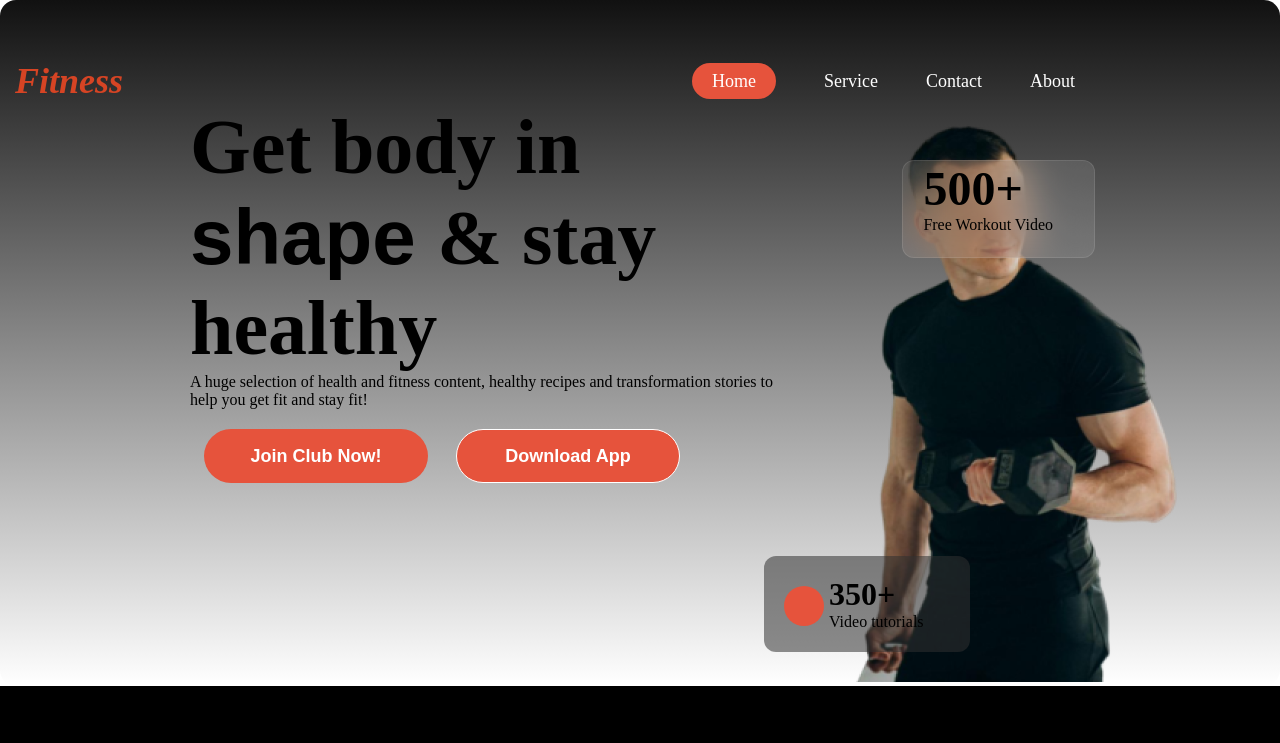
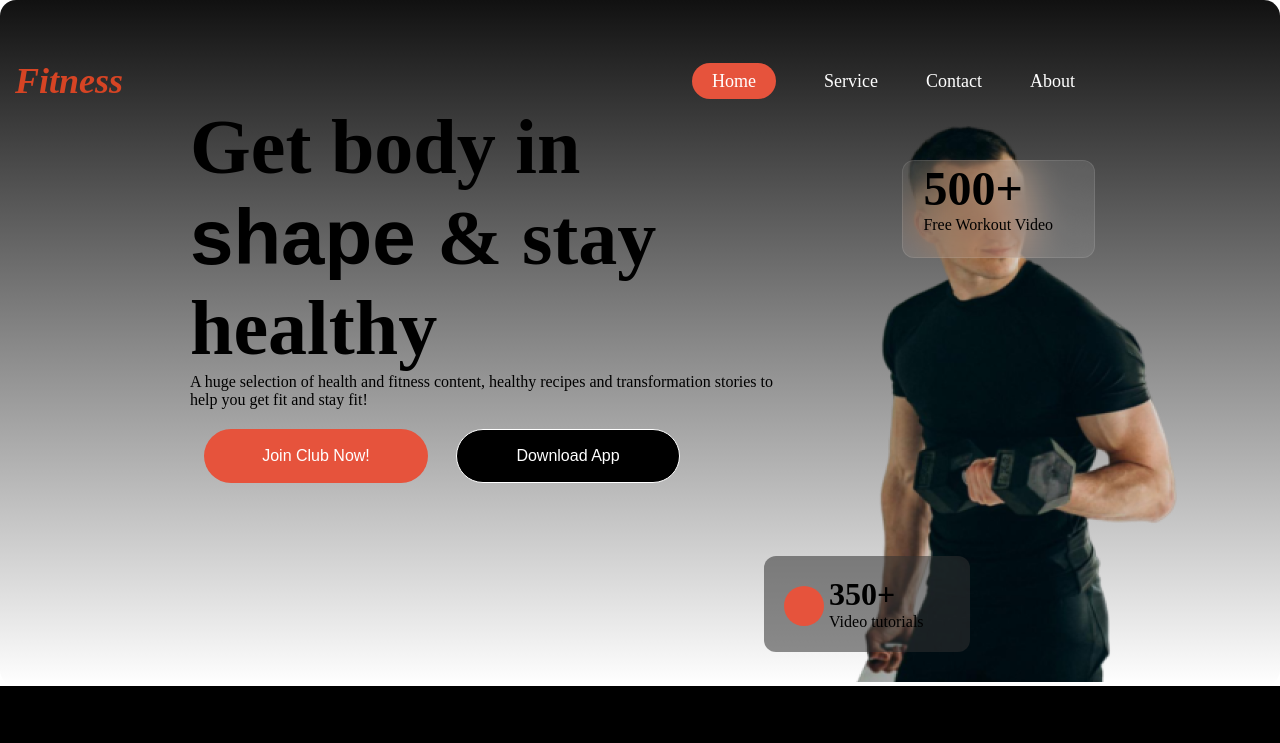
Before and after one commit to sumu9897/PH-B10A1-versatile-ui, a plain HTML site: page index.html in a window 1280 px wide. Shown: the top 743 px of the page. Drawn offline with Linux system fonts and the light colour scheme; a web font is replaced by a local one.

Commit message:
Final Upload

```diff
--- a/styles.css
+++ b/styles.css
@@ -127,8 +127,8 @@ p{
 .btn-primary{
     border-radius: 42px;
     color: #ffffff;
-    font-size: 18px;
-    font-weight: 600;
+    font-size: 1rem;
+    font-weight: 500;
     background-color: rgb(230, 83, 60);
     padding: 16px 40px;
     margin: 0px 14px;
@@ -141,13 +141,22 @@ p{
 .btn-secondary{
     border-radius: 42px;
     color: #ffffff;
-    font-size: 18px;
-    font-weight: 600;
+    font-size: 1rem;
+    font-weight: 500;
     padding: 16px 40px;
     margin: 0px 14px;
+    background-color: black;
     border: 1px solid rgb(255, 255, 255);
     align-items: center;
     justify-content: center;
+}
+.btn-primary:hover{
+    background-color: white;
+    color: black;
+}
+.btn-secondary:hover{
+    background-color: white;
+    color: #000;
 }
 .box1{
     position: absolute;
@@ -638,6 +647,7 @@ p{
         margin: 0;
         padding-left: 20px;
     }
+
     .box1{
         position: block;
         width: 155.74px;
```
